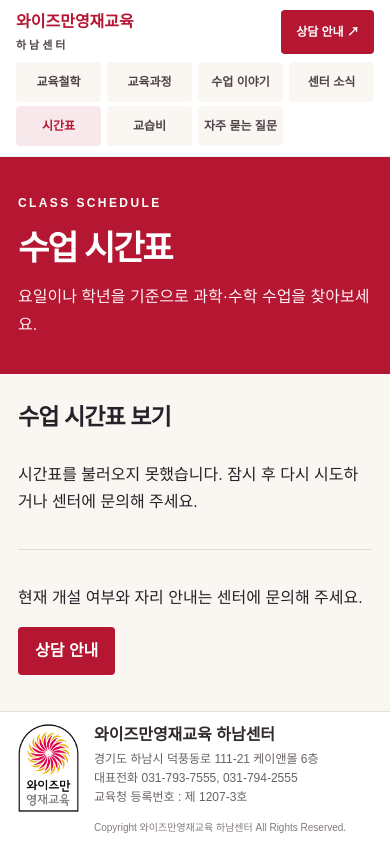
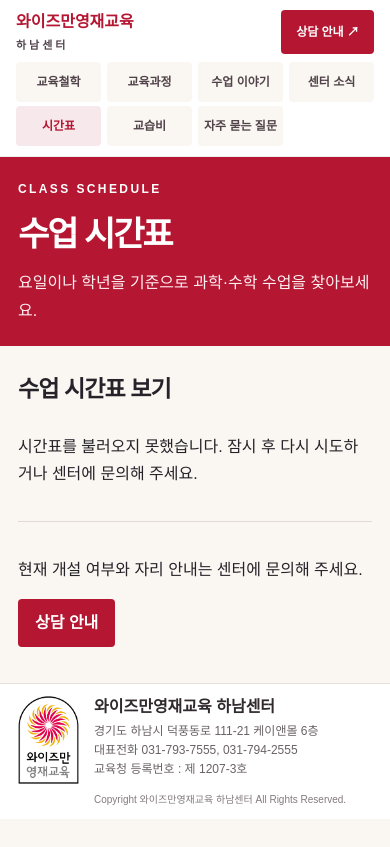
Before and after one commit to racinesskr/1st_homepage, a website: page schedule/index.html in a window 390 px wide. Drawn offline with Linux system fonts and the light colour scheme; no server answers.

Commit message:
Reduce vertical spacing in the public schedule banner

```diff
--- a/schedule/index.html
+++ b/schedule/index.html
@@ -21,7 +21,7 @@
     </nav>
   </div></header>
   <main>
-    <div class="hero"><div class="wrap">
+    <div class="hero schedule-hero"><div class="wrap">
       <div class="eyebrow">CLASS SCHEDULE</div>
       <h1>수업 시간표</h1>
       <p>요일이나 학년을 기준으로 과학·수학 수업을 찾아보세요.</p>
--- a/schedule/schedule.css
+++ b/schedule/schedule.css
@@ -91,3 +91,8 @@
   .day-tables { flex-direction: column; align-items: stretch; }
   .saturday-schedule { flex: auto; }
 }
+
+.schedule-hero .wrap { padding-block: 30px 34px; }
+@media (max-width: 650px) {
+  .schedule-hero .wrap { padding-block: 22px; }
+}
```
